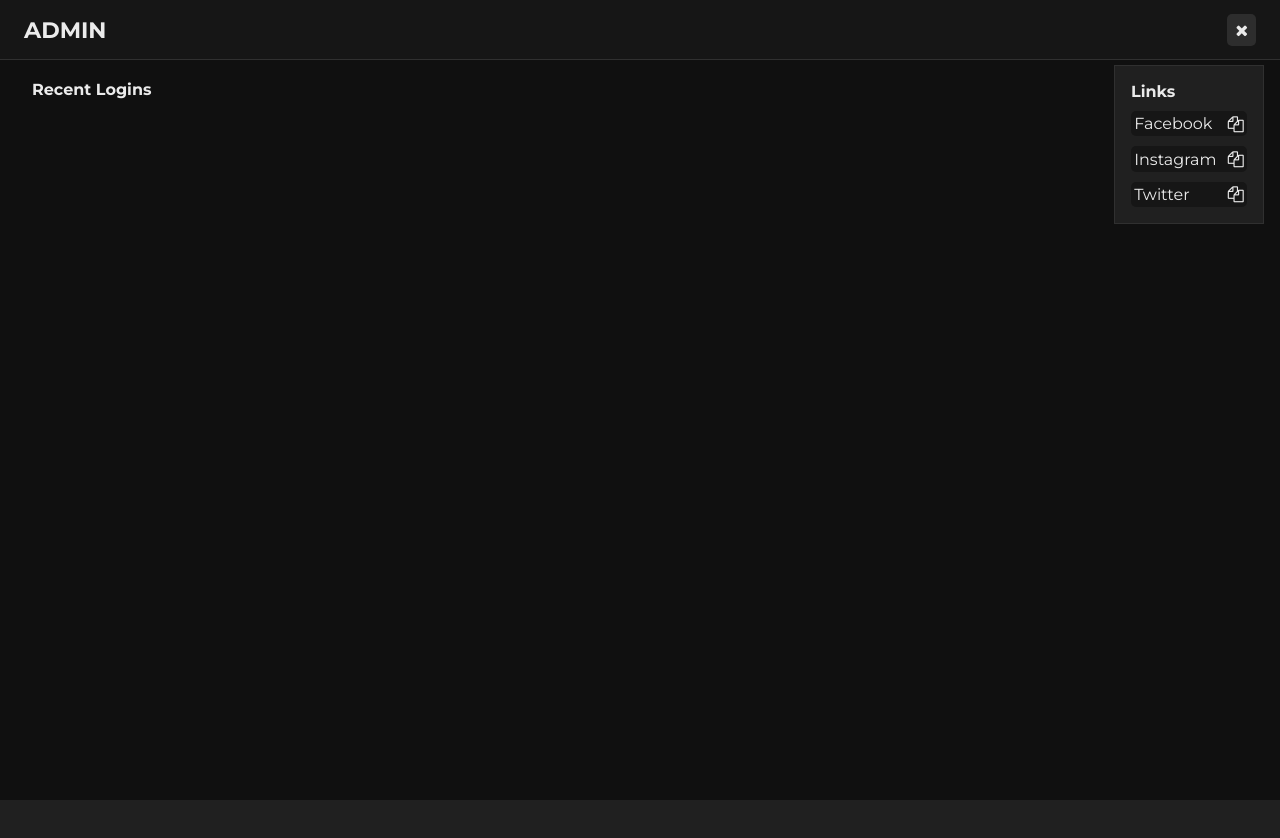
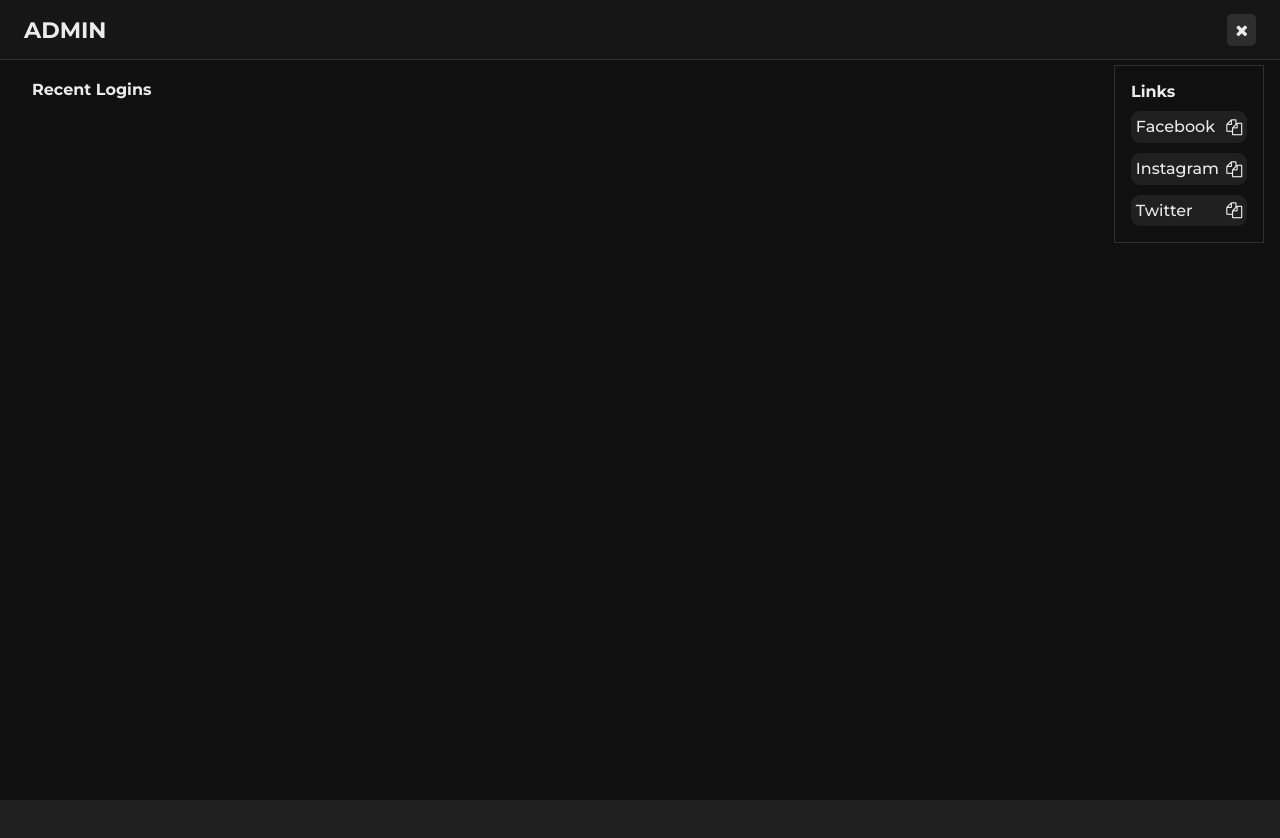
Before and after one commit to SolomonIbrahim/Social-API, a website: page admin.html in a window 1280 px wide. Both pictures are taken after a click on the icon 1240 px from the left and 29 px from the top of the page. Drawn offline with Linux system fonts and the light colour scheme; no server answers.

Commit message:
Update background and styling for links-div

```diff
--- a/panel_style.css
+++ b/panel_style.css
@@ -73,7 +73,7 @@ section{
 .links-div{
     position: absolute;
     display: none; flex-direction: column;
-    background: var(--dark-light);
+    background: var(--dark);
     border: 1px solid var(--border-color);
     padding: 1rem;
     top: 65px;
@@ -88,9 +88,10 @@ section{
 }
 
 .links-div span{
-    padding: .2rem;
-    border-radius: 5px;
-    background: var(--header-color);
+    padding: .4rem .3rem;
+    border-radius: 9px;
+    font-weight: 500;
+    background: var(--dark-light);
     width: 100%;
     display: flex; justify-content: space-between; align-items: center;
 }
@@ -131,6 +132,7 @@ a{
     padding: .2rem;
     text-align: center;
     font-size: 1rem;
+    font-weight: 400;
     /*display: flex; justify-content: center; align-items: center;*/
     width: 100px;
 }
```
